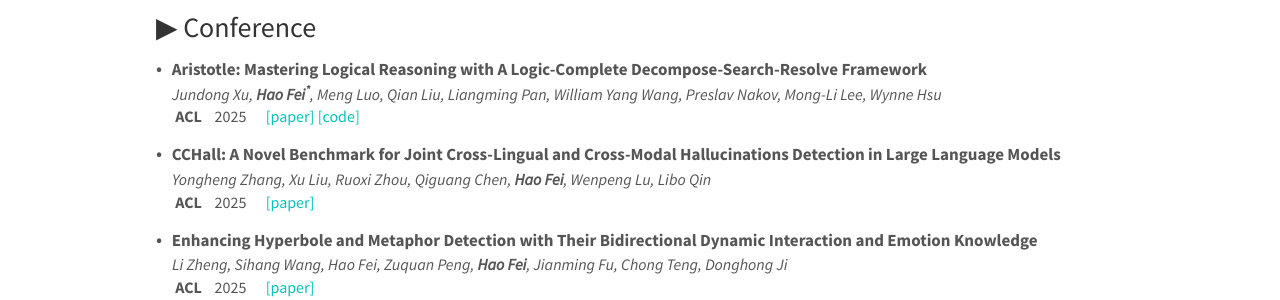
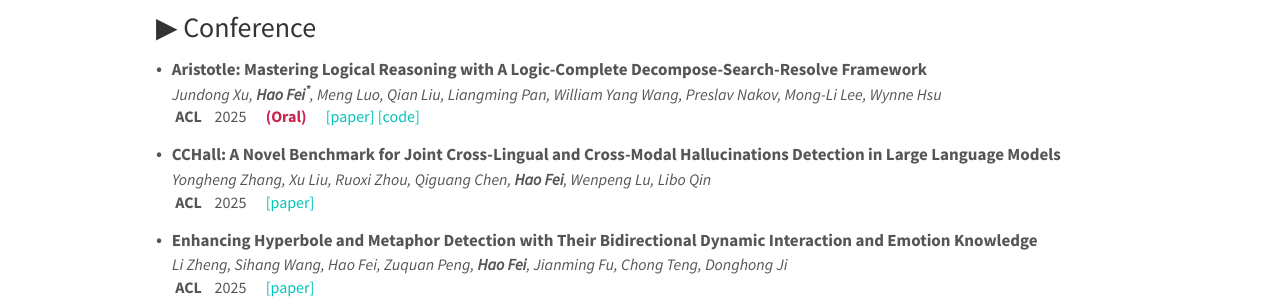
Before and after one commit to scofield7419/scofield7419.github.io, a Jekyll site: the page built from _pages/publications.md, in a window 1280 px wide and 900 px high, scrolled down 2384 px. Shown: the part 154-454 px from the top of the window. Built offline with Jekyll 4.4.1, drawn with Linux system fonts in a browser that asks for light colours; nearby versions of some CDN libraries; comment, search, counter and statistics services are not loaded; a style sheet for code colours, icons or effects is not loaded.

Commit message:
Update pub_conference.yml

```diff
--- a/_data/pub_conference.yml
+++ b/_data/pub_conference.yml
@@ -5,6 +5,7 @@
     name: ACL
   year: 2025
   authors: Jundong Xu, <strong>Hao Fei<sup>*</sup></strong>, Meng Luo, Qian Liu, Liangming Pan, William Yang Wang, Preslav Nakov, Mong-Li Lee, Wynne Hsu
+  highlight: Oral
   link:
     paper: https://arxiv.org/abs/2412.16953
     code: https://github.com/Aiden0526/Aristotle
```
